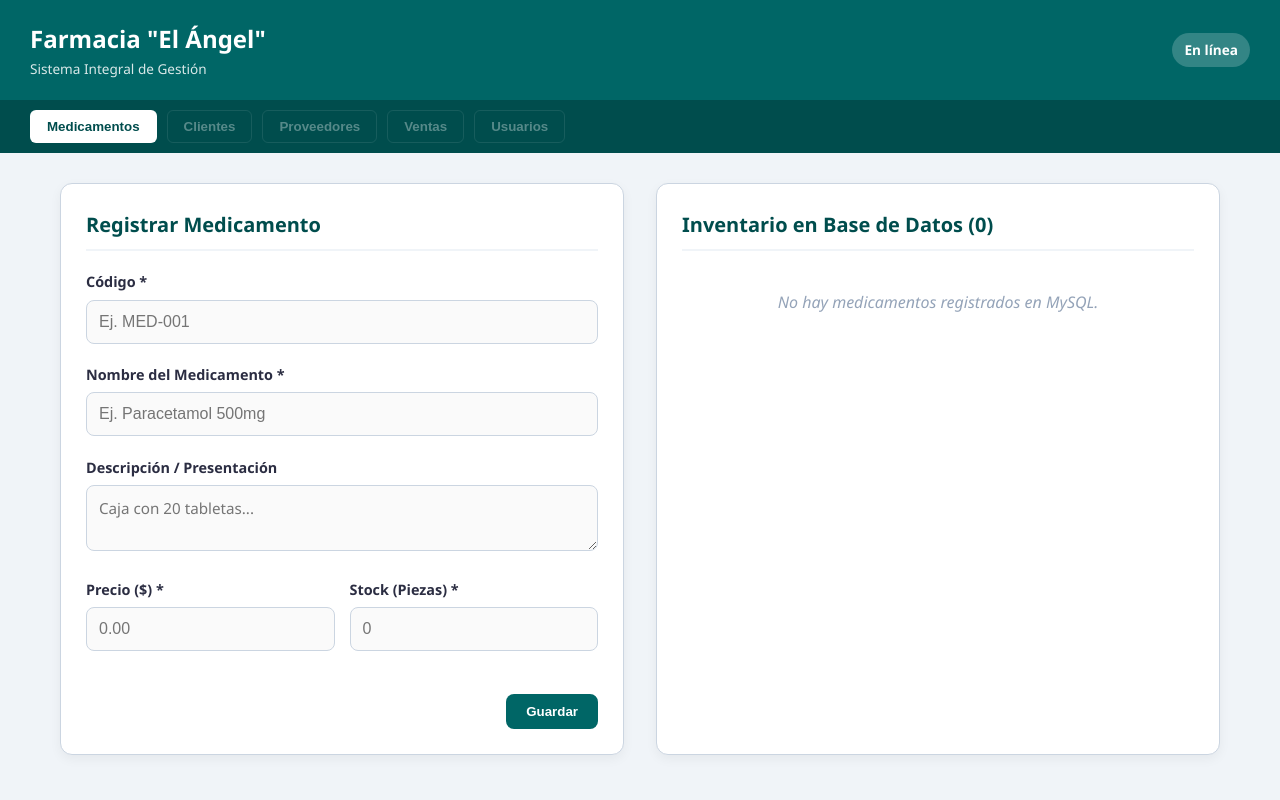
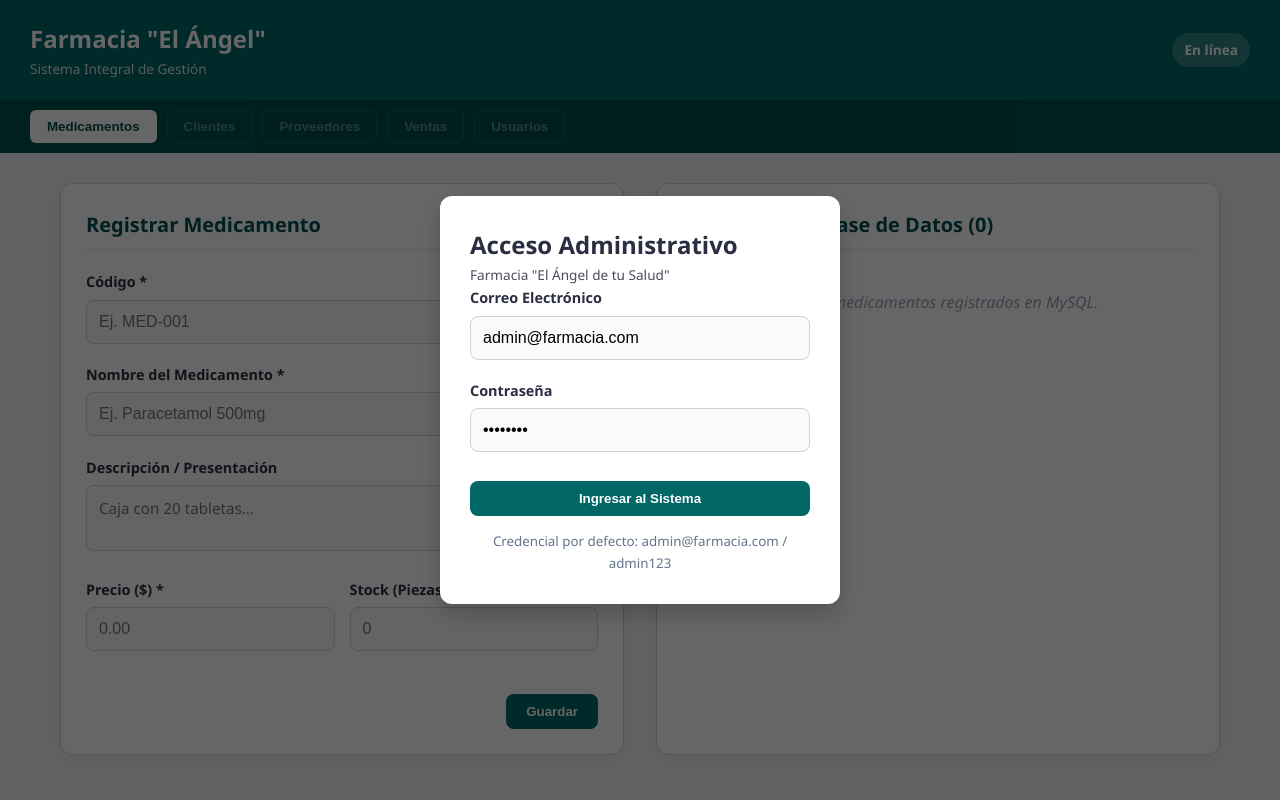
Before and after one commit to alanJuarezr/gestion1, a PHP site: page / in a window 1280 px wide. Run offline with PHP 8.4, Linux system fonts and the light colour scheme; data that the repository does not hold is empty.

Commit message:
Implementación de Login de administrador conectado a MySQL y sesión local

```diff
--- a/app.js
+++ b/app.js
@@ -138,3 +138,67 @@ if ('serviceWorker' in navigator) {
 }
 
 cargarMedicamentos();
+
+// --- CONTROL DE SESIÓN Y LOGIN ---
+const loginModal = document.getElementById('login-modal');
+const formLogin = document.getElementById('form-login');
+const userInfoContainer = document.getElementById('user-info-container');
+
+function verificarSesion() {
+    const sesion = localStorage.getItem('farmacia_sesion');
+
+    if (sesion) {
+        // Si ya inició sesión, ocultamos el modal y mostramos quién entró con un botón de salir
+        loginModal.classList.add('oculto');
+        const usuario = JSON.parse(sesion);
+
+        userInfoContainer.innerHTML = `
+            <div style="color: white; font-size: 0.9rem; text-align: right;">
+                <span>👤 <b>${usuario.nombre}</b></span><br>
+                <button onclick="cerrarSesion()" style="background: #ef4444; color: white; border: none; padding: 3px 8px; border-radius: 4px; cursor: pointer; font-size: 0.75rem; margin-top: 3px;">Cerrar Sesión</button>
+            </div>
+        `;
+    } else {
+        // Si no hay sesión, mostramos el modal de login
+        loginModal.classList.remove('oculto');
+        userInfoContainer.innerHTML = '';
+    }
+}
+
+// Función global para cerrar sesión
+window.cerrarSesion = function() {
+    localStorage.removeItem('farmacia_sesion');
+    mostrarMensaje('Sesión cerrada correctamente');
+    verificarSesion();
+};
+
+formLogin.addEventListener('submit', async (e) => {
+    e.preventDefault();
+
+    const email = document.getElementById('login-email').value.trim();
+    const password = document.getElementById('login-password').value.trim();
+
+    try {
+        const res = await fetch('api/login.php', {
+            method: 'POST',
+            headers: { 'Content-Type': 'application/json' },
+            body: JSON.stringify({ email, password })
+        });
+
+        const data = await res.json();
+
+        if (res.ok && data.status === 'ok') {
+            localStorage.setItem('farmacia_sesion', JSON.stringify(data.usuario));
+            mostrarMensaje(data.message);
+            verificarSesion();
+        } else {
+            mostrarMensaje(data.message || 'Credenciales incorrectas');
+        }
+    } catch (err) {
+        console.error("Error en fetch login:", err);
+        mostrarMensaje('Error de conexión con la API de login');
+    }
+});
+
+// Ejecutar verificación al cargar
+verificarSesion();
--- a/index.html
+++ b/index.html
@@ -14,7 +14,12 @@
             <h1>Farmacia "El Ángel"</h1>
             <p class="subtitle">Sistema Integral de Gestión</p>
         </div>
-        <span class="status online" id="status">En línea</span>
+
+        <!-- Contenedor del estado y botón de cerrar sesión -->
+        <div style="display: flex; align-items: center; gap: 15px;">
+            <div id="user-info-container"></div>
+            <span class="status online" id="status">En línea</span>
+        </div>
     </header>
 
     <!-- Navegación SPA para los 5 módulos del equipo -->
@@ -74,7 +79,37 @@
         </section>
     </main>
 
+
+
+
     <div id="toast" class="toast" role="status" aria-live="polite"></div>
+
+    <!-- 1. Primero va el Modal de Login -->
+    <div id="login-modal" class="login-overlay">
+        <div class="login-card">
+            <h2>Acceso Administrativo</h2>
+            <p class="subtitle">Farmacia "El Ángel de tu Salud"</p>
+
+            <form id="form-login">
+                <div class="field">
+                    <label for="login-email">Correo Electrónico</label>
+                    <input type="email" id="login-email" value="admin@farmacia.com" required>
+                </div>
+                <div class="field">
+                    <label for="login-password">Contraseña</label>
+                    <input type="password" id="login-password" value="admin123" required>
+                </div>
+                <button type="submit" class="btn btn-save" style="width: 100%; margin-top: 10px;">Ingresar al Sistema</button>
+            </form>
+            <small style="display:block; text-align:center; margin-top:15px; color:#64748b;">Credencial por defecto: admin@farmacia.com / admin123</small>
+        </div>
+    </div>
+
+    <!-- 2. Al final se carga el script para que detecte todos los elementos -->
     <script src="app.js"></script>
 </body>
 </html>
+
+
+</body>
+</html>
--- a/style.css
+++ b/style.css
@@ -271,3 +271,49 @@ textarea {
 
 .btn-edit { background: #e0f2fe; color: #0369a1; }
 .btn-del  { background: #fee2e2; color: #b91c1c; }
+
+
+/*  login */
+
+.login-overlay {
+    position: fixed;
+    top: 0; left: 0; width: 100%; height: 100%;
+    background: rgba(0, 0, 0, 0.6);
+    display: flex;
+    justify-content: center;
+    align-items: center;
+    z-index: 2000;
+    transition: opacity 0.3s ease;
+}
+
+.login-overlay.oculto {
+    opacity: 0;
+    pointer-events: none;
+}
+
+.login-card {
+    background: white;
+    padding: 30px;
+    border-radius: 12px;
+    width: 100%;
+    max-width: 400px;
+    box-shadow: 0 10px 25px rgba(0,0,0,0.2);
+}
+
+.user-info {
+    display: flex;
+    align-items: center;
+    gap: 10px;
+    color: white;
+    font-size: 0.9rem;
+}
+
+.btn-logout {
+    background: #ef4444;
+    color: white;
+    border: none;
+    padding: 5px 10px;
+    border-radius: 4px;
+    cursor: pointer;
+    font-size: 0.8rem;
+}
```
Also changed, not shown: api/login.php (added, +47 -0 lines).
